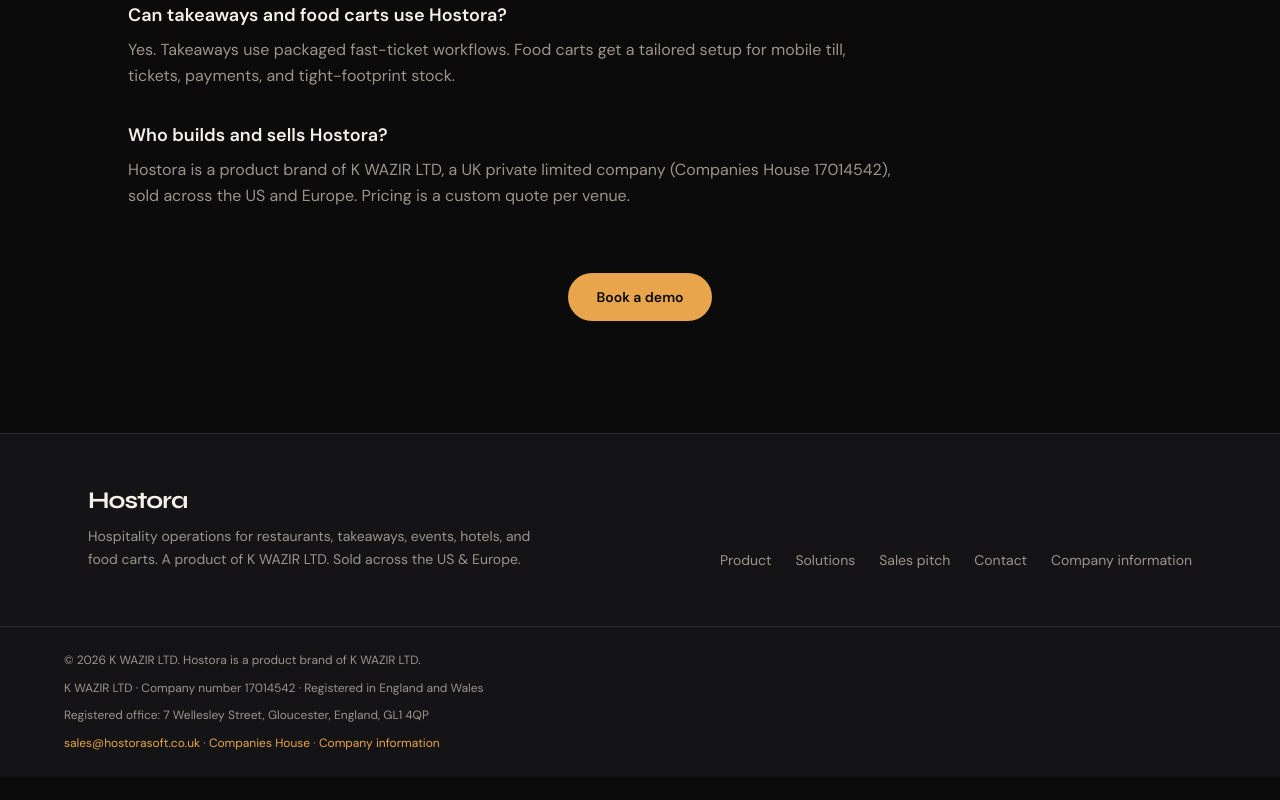
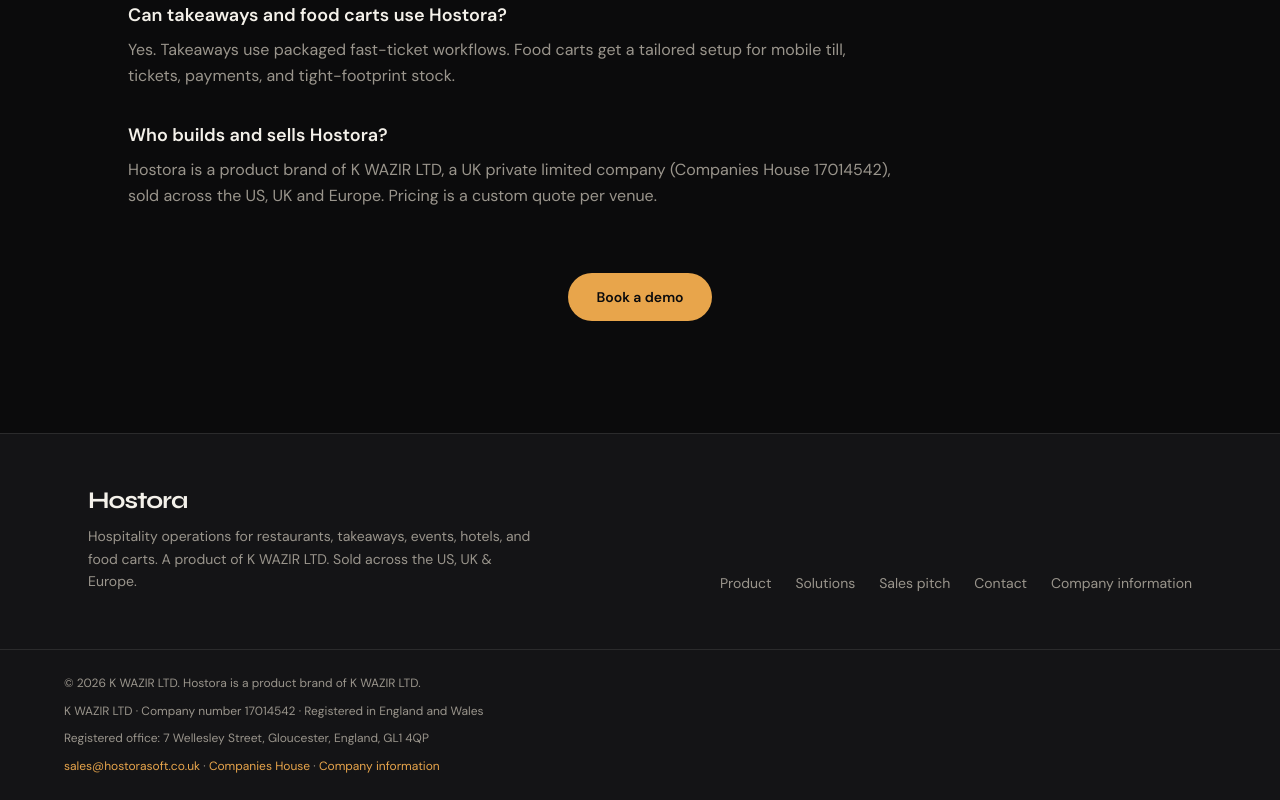
Before and after one commit to madnikhan/hostora, a Next.js app: page /solutions in a window 1280 px wide. Shown: the part 3432-4232 px from the top of the page. Before the commit the page ends 4209 px from the top, so only its background shows below. Built offline with nearby package versions, Linux system fonts and the light colour scheme; no server answers.

Commit message:
Add Tawk.to chat and sell markets as US, UK & Europe.
Load the widget site-wide from the root layout and align customer-facing copy with the markets we sell into.

Co-authored-by: Cursor <cursoragent@cursor.com>

```diff
--- a/src/app/(marketing)/page.tsx
+++ b/src/app/(marketing)/page.tsx
@@ -13,7 +13,7 @@ export default function HomePage() {
         <HeroMediaBubbles />
         <div className="relative z-10 mx-auto max-w-5xl text-center">
           <FadeUp>
-            <p className="eyebrow">Hospitality OS · US & Europe</p>
+            <p className="eyebrow">Hospitality OS · US, UK & Europe</p>
           </FadeUp>
           <FadeUp delay={0.08}>
             <h1 className="display mx-auto mt-6 max-w-4xl text-5xl font-extrabold sm:text-6xl md:text-7xl lg:text-8xl">
--- a/src/app/(marketing)/solutions/page.tsx
+++ b/src/app/(marketing)/solutions/page.tsx
@@ -85,7 +85,7 @@ const faqs = [
   },
   {
     q: "Who builds and sells Hostora?",
-    a: "Hostora is a product brand of K WAZIR LTD, a UK private limited company (Companies House 17014542), sold across the US and Europe. Pricing is a custom quote per venue.",
+    a: "Hostora is a product brand of K WAZIR LTD, a UK private limited company (Companies House 17014542), sold across the US, UK and Europe. Pricing is a custom quote per venue.",
   },
 ];
 
--- a/src/app/layout.tsx
+++ b/src/app/layout.tsx
@@ -1,6 +1,7 @@
 import type { Metadata } from "next";
 import { Syne, DM_Sans, Geist_Mono } from "next/font/google";
 import { JsonLd } from "@/components/JsonLd";
+import { TawkChat } from "@/components/TawkChat";
 import { company, ogImage, ogVideo, siteUrl } from "@/lib/company";
 import "./globals.css";
 
@@ -170,6 +171,7 @@ export default function RootLayout({
       >
         <JsonLd data={jsonLd} />
         {children}
+        <TawkChat />
       </body>
     </html>
   );
--- a/src/app/pitch/page.tsx
+++ b/src/app/pitch/page.tsx
@@ -27,7 +27,7 @@ const slides: Slide[] = [
     eyebrow: "Hostora",
     title: "Run the floor.",
     accent: "From booking to last pour.",
-    body: "Hospitality operations for restaurants, takeaways, event venues, hotels, and food carts — US & Europe.",
+    body: "Hospitality operations for restaurants, takeaways, event venues, hotels, and food carts — US, UK & Europe.",
     media: pitchClips.open,
   },
   {
@@ -69,7 +69,7 @@ const slides: Slide[] = [
   {
     eyebrow: "Money & insight",
     title: "Payments and reporting operators trust.",
-    body: "Sales reports, hourly analytics, and day / week / month views — framed for US and European operators.",
+    body: "Sales reports, hourly analytics, and day / week / month views — framed for US, UK, and European operators.",
     media: pitchClips.money,
   },
   {
--- /dev/null
+++ b/src/components/TawkChat.tsx
@@ -0,0 +1,15 @@
+import Script from "next/script";
+
+const TAWK_SRC = "https://embed.tawk.to/6a52e1964e30b91d4a8526ff/";
+
+/** Tawk.to live chat — site-wide. */
+export function TawkChat() {
+  return (
+    <>
+      <Script id="tawk-init" strategy="lazyOnload">{`
+        var Tawk_API=Tawk_API||{}, Tawk_LoadStart=new Date();
+      `}</Script>
+      <Script id="tawk-embed" src={TAWK_SRC} strategy="lazyOnload" />
+    </>
+  );
+}
--- a/src/lib/company.ts
+++ b/src/lib/company.ts
@@ -18,7 +18,7 @@ export const company = {
   productBrand: "Hostora",
   companiesHouseUrl:
     "https://find-and-update.company-information.service.gov.uk/company/17014542",
-  markets: "US & Europe",
+  markets: "US, UK & Europe",
   siteUrl,
 } as const;
 
```
Also changed, not shown: public/llms.txt, 3 other files (tests, documents, lock files or other folders).
